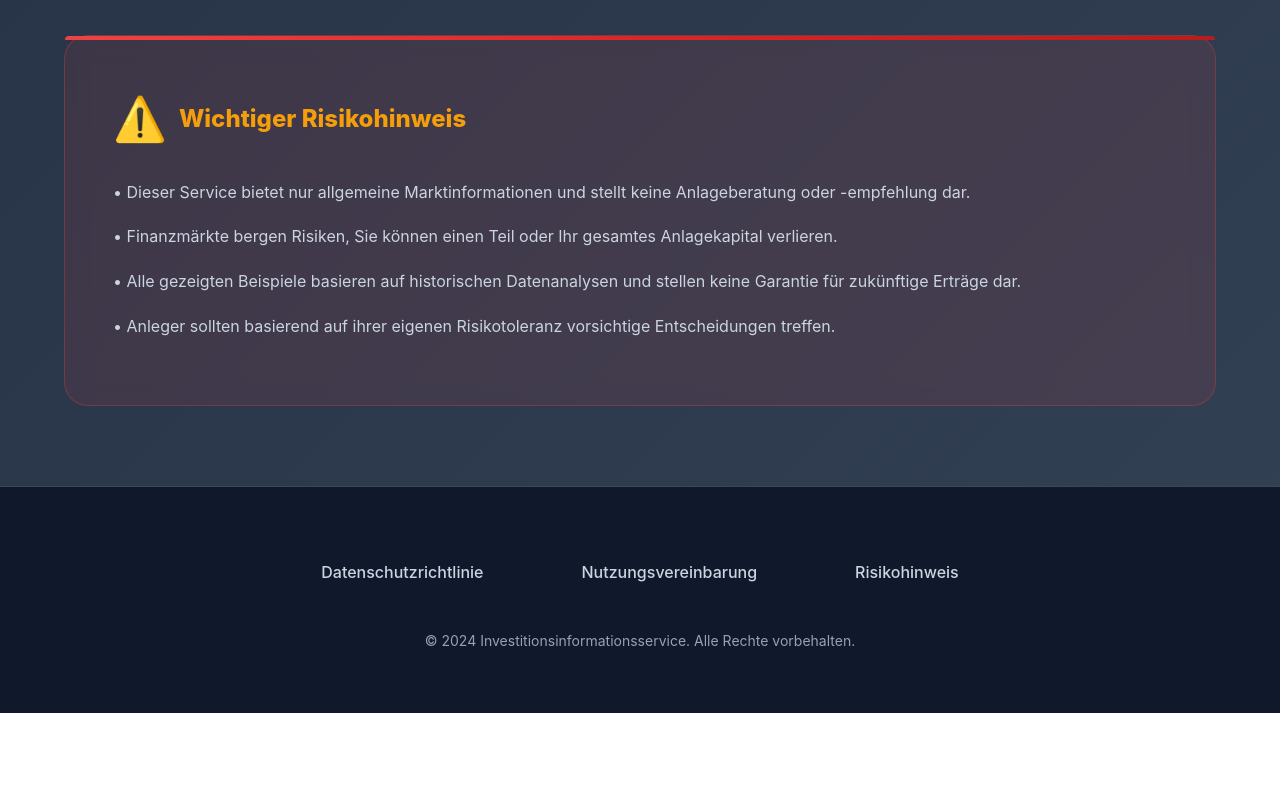
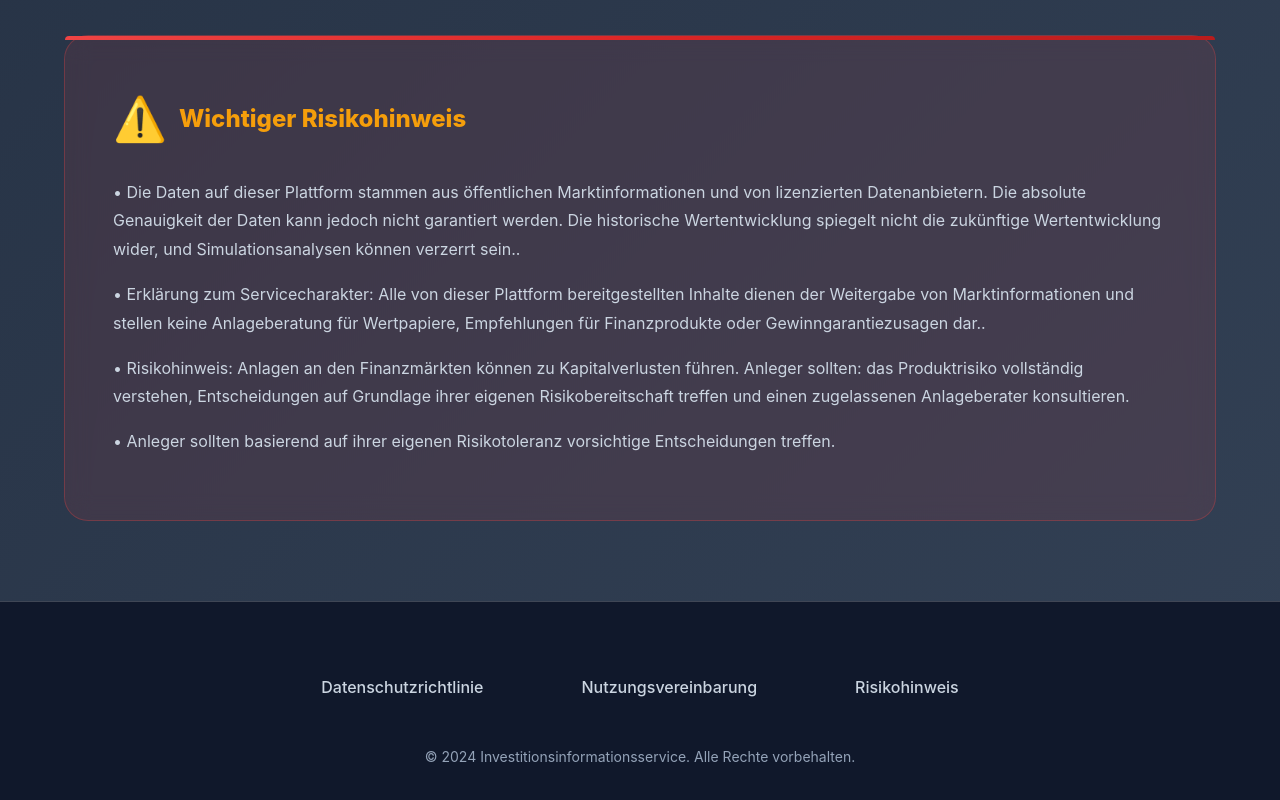
Before and after one commit to DKM7823dc/kam626k.shop, a plain HTML site: page index.html in a window 1280 px wide. Shown: the part 5843-6643 px from the top of the page. Before the commit the page ends 6556 px from the top, so only its background shows below. Drawn offline with Linux system fonts and the light colour scheme.

Commit message:
Update index.html

```diff
--- a/index.html
+++ b/index.html
@@ -751,9 +751,11 @@
                 <span style="font-size: 1.8em;">⚠️</span>
                 Wichtiger Risikohinweis
             </h3>
-            <p class="warning-text">• Dieser Service bietet nur allgemeine Marktinformationen und stellt keine Anlageberatung oder -empfehlung dar.</p>
-            <p class="warning-text">• Finanzmärkte bergen Risiken, Sie können einen Teil oder Ihr gesamtes Anlagekapital verlieren.</p>
-            <p class="warning-text">• Alle gezeigten Beispiele basieren auf historischen Datenanalysen und stellen keine Garantie für zukünftige Erträge dar.</p>
+            <p class="warning-text">• Die Daten auf dieser Plattform stammen aus öffentlichen Marktinformationen und von lizenzierten Datenanbietern. Die absolute Genauigkeit der Daten kann jedoch nicht garantiert werden. Die historische Wertentwicklung spiegelt nicht die zukünftige Wertentwicklung wider, und Simulationsanalysen können verzerrt sein..</p>
+            <p class="warning-text">• Erklärung zum Servicecharakter: Alle von dieser Plattform bereitgestellten Inhalte dienen der Weitergabe von Marktinformationen und stellen keine Anlageberatung für Wertpapiere, Empfehlungen für Finanzprodukte oder Gewinngarantiezusagen dar..</p>
+            <p class="warning-text">• Risikohinweis: Anlagen an den Finanzmärkten können zu Kapitalverlusten führen. Anleger sollten:
+
+das Produktrisiko vollständig verstehen, Entscheidungen auf Grundlage ihrer eigenen Risikobereitschaft treffen und einen zugelassenen Anlageberater konsultieren.</p>
             <p class="warning-text">• Anleger sollten basierend auf ihrer eigenen Risikotoleranz vorsichtige Entscheidungen treffen.</p>
         </div>
     </div>
```
